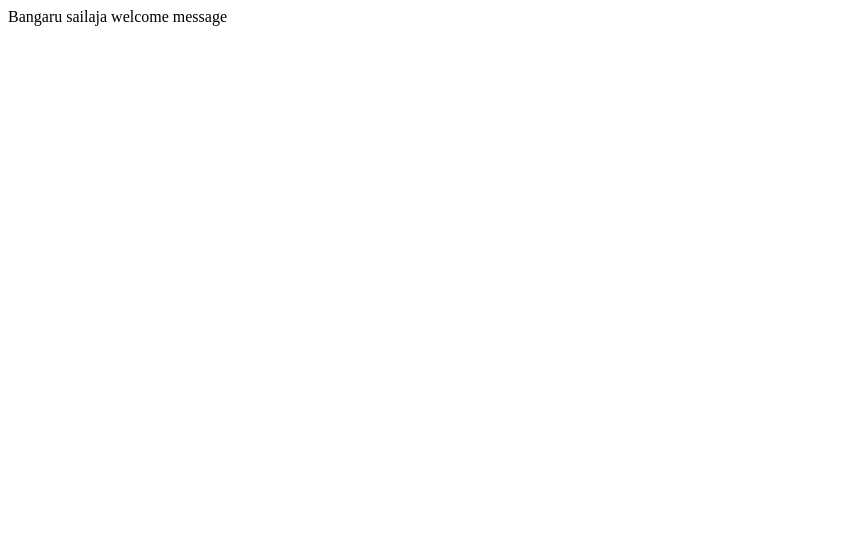
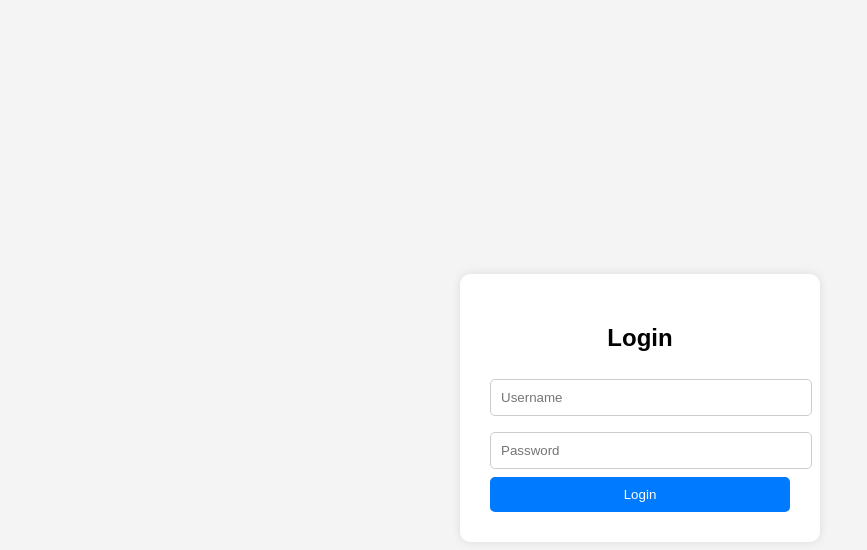
Before and after one commit to sailajabangaru2008/saillaja, a plain HTML site: page index.html in a window 1280 px wide. Shown: the whole page, without its empty margins (0-867 px from the left). Drawn offline with Linux system fonts and the light colour scheme.

Commit message:
simple html code

```diff
--- a/index.html
+++ b/index.html
@@ -1 +1,64 @@
-Bangaru sailaja welcome message
+<!DOCTYPE html>
+<html lang="en">
+<head>
+    <meta charset="UTF-8">
+    <meta name="viewport" content="width=device-width, initial-scale=1.0">
+    <title>Login Form</title>
+    <style>
+        body {
+            font-family: Arial, sans-serif;
+            background: #f4f4f4;
+            display: flex;
+            justify-content: center;
+            align-items: center;
+            height: 100vh;
+        }
+
+        .login-container {
+            background: white;
+            padding: 30px;
+            border-radius: 10px;
+            box-shadow: 0 0 10px rgba(0,0,0,0.1);
+            width: 300px;
+        }
+
+        h2 {
+            text-align: center;
+        }
+
+        input {
+            width: 100%;
+            padding: 10px;
+            margin: 8px 0;
+            border: 1px solid #ccc;
+            border-radius: 5px;
+        }
+
+        button {
+            width: 100%;
+            padding: 10px;
+            background: #007BFF;
+            color: white;
+            border: none;
+            border-radius: 5px;
+            cursor: pointer;
+        }
+
+        button:hover {
+            background: #0056b3;
+        }
+    </style>
+</head>
+<body>
+
+<div class="login-container">
+    <h2>Login</h2>
+    <form action="#" method="post">
+        <input type="text" name="username" placeholder="Username" required>
+        <input type="password" name="password" placeholder="Password" required>
+        <button type="submit">Login</button>
+    </form>
+</div>
+
+</body>
+</html>
```
